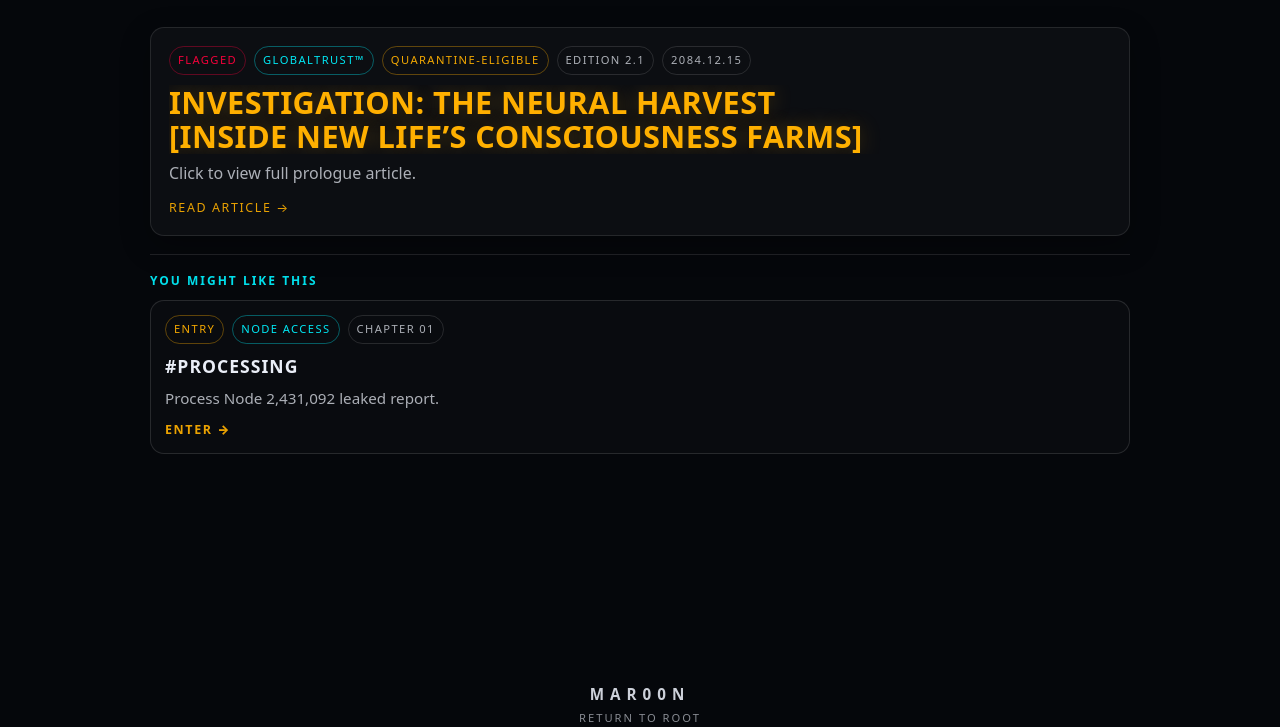
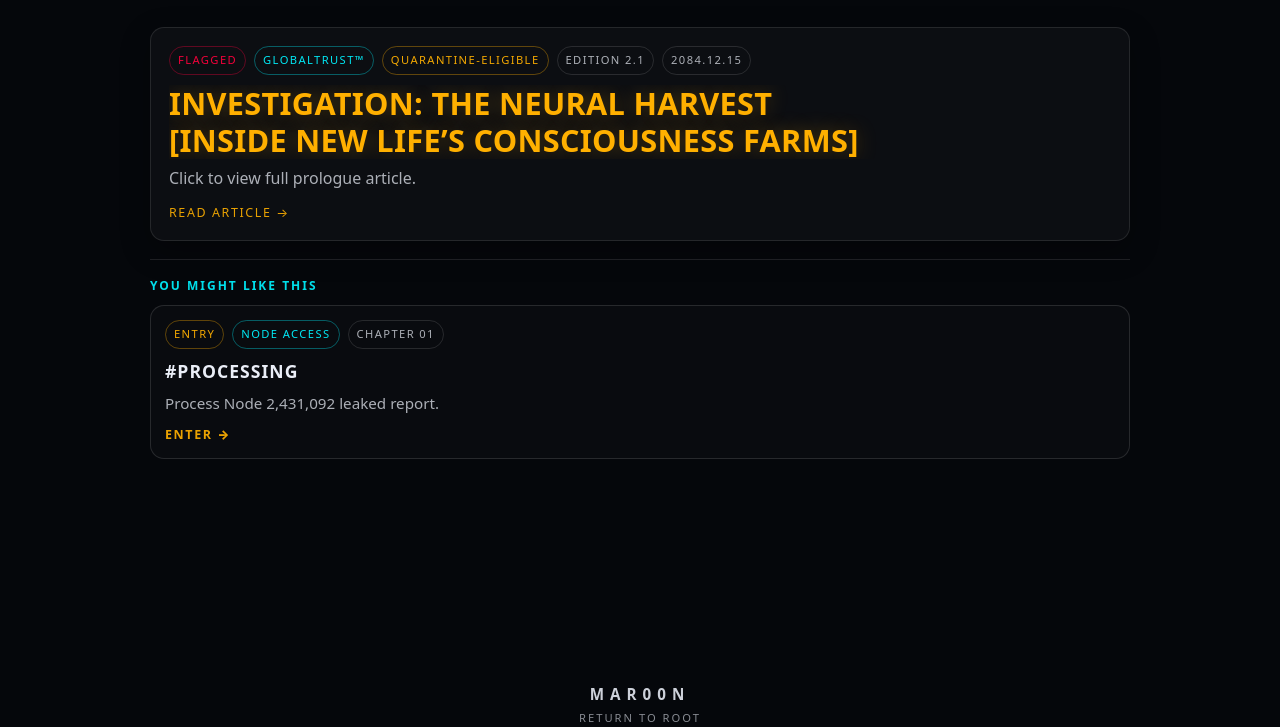
Before and after one commit to vtracer/Maroon-series.art, a plain HTML site: page Mar00n/prologue.html in a window 1280 px wide. Shown: the part 73-800 px from the top of the page. Drawn offline with Linux system fonts and the light colour scheme.

Commit message:
Update neo-sentinel.css

```diff
--- a/Mar00n/css/neo-sentinel.css
+++ b/Mar00n/css/neo-sentinel.css
@@ -269,11 +269,10 @@ a{ color:inherit; }
   margin: 8px 0 6px;
   font-size: clamp(1.1rem, 2.6vw, 1.8rem);
   line-height: 1.2;
-  letter-spacing: .4px;
+  letter-spacing: .3px;
 
 	text-align: left;
   font-size: clamp(22px, 2.4vw, 34px);
-  line-height: 1.12;
 }
 
 .tile p{ margin: 0; color: var(--muted); }
@@ -438,7 +437,6 @@ a{ color:inherit; }
 }
 .article h1{
   margin: 10px 0 0;
-  font-size: clamp(1.35rem, 3.2vw, 2.1rem);
   line-height: 1.15;
   text-align: left;
 }
```
